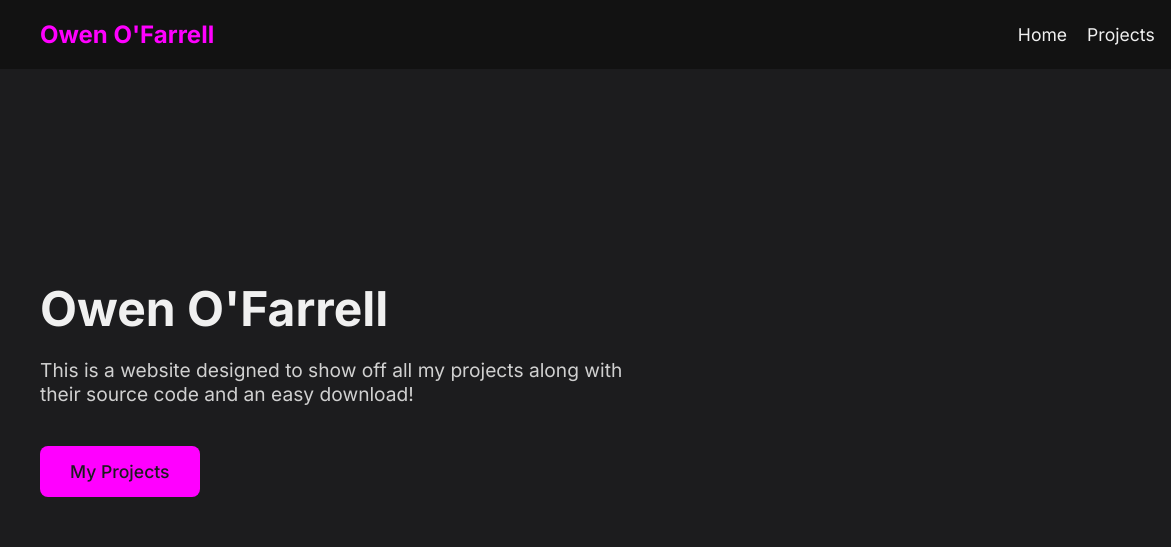
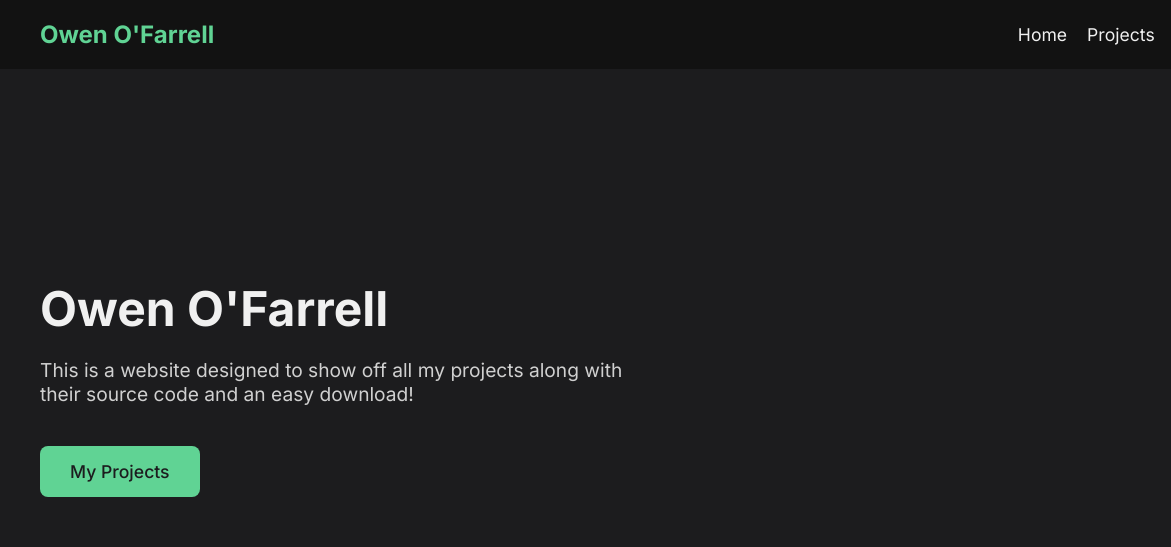
Before and after one commit to OwenOfarrell/elysiumorpheus.github.io, a plain HTML site: page index.html in a window 1280 px wide. Shown: the top 547 px of the page, 0-1171 px from the left. Drawn offline with Linux system fonts and the light colour scheme.

Commit message:
Update index.html

```diff
--- a/index.html
+++ b/index.html
@@ -26,7 +26,7 @@
         .logo {
             font-size: 1.5em;
             font-weight: 700;
-            color: #ff00ff;
+            color: #60d394;
         }
         nav {
             display: flex;
@@ -58,7 +58,7 @@
         }
         .text-section a {
             display: inline-block;
-            background-color: #ff00ff;
+            background-color: #60d394;
             color: #1c1c1e;
             padding: 15px 30px;
             border-radius: 8px;
```
